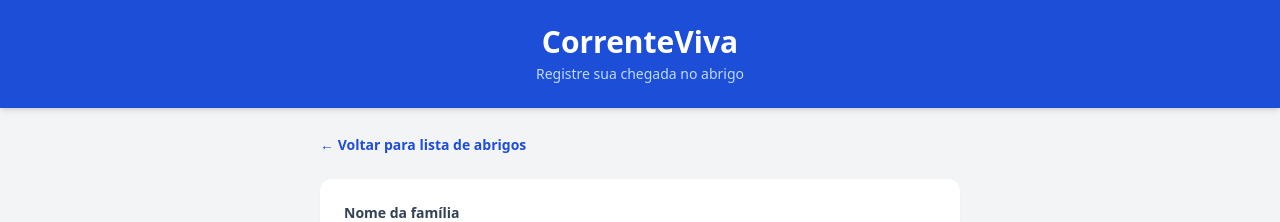
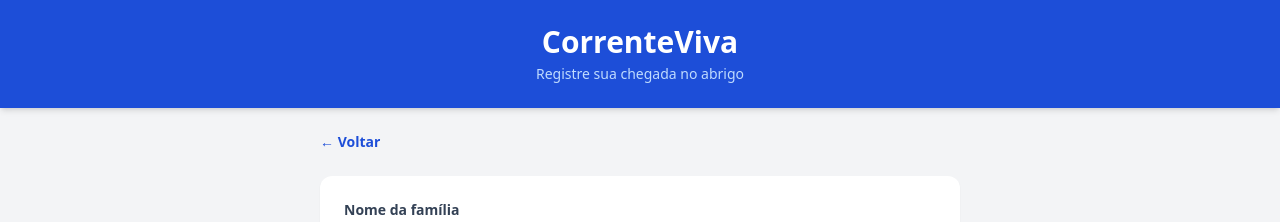
Before and after one commit to Luiz-de-Lima/corrente-viva, a React (Vite) app in the folder frontend/: page /checkin in a window 1280 px wide. Shown: the top 222 px of the page. Built offline with nearby package versions, Linux system fonts and the light colour scheme; no server answers.

Commit message:
feat: adiciona botao de voltar ao inicio apos cadastro de abrigo

```diff
--- a/frontend/src/pages/Checkin.jsx
+++ b/frontend/src/pages/Checkin.jsx
@@ -51,12 +51,14 @@ function Checkin() {
       </header>
 
       <main className="max-w-2xl mx-auto px-4 py-6">
+        <div className="flex justify-between items-center mb-6">
           <button
             onClick={() => navigate("/")}
-          className="text-blue-700 text-sm font-semibold mb-6 hover:underline"
+            className="text-blue-700 text-sm font-semibold hover:underline"
           >
-          ← Voltar para lista de abrigos
+            ← Voltar
           </button>
+        </div>
 
         <div className="bg-white rounded-xl shadow-sm p-6">
           <div className="mb-4">
@@ -108,8 +110,16 @@ function Checkin() {
           </div>
 
           {mensagem && (
+            <div>
               <div className="bg-green-100 text-green-700 px-4 py-3 rounded-lg text-sm font-semibold mb-4">
                 {mensagem}
+              </div>
+              <button
+                onClick={() => navigate("/")}
+                className="w-full bg-green-700 hover:bg-green-800 text-white font-semibold py-3 rounded-lg transition"
+              >
+                Voltar ao início
+              </button>
             </div>
           )}
 
--- a/frontend/src/pages/Painel.jsx
+++ b/frontend/src/pages/Painel.jsx
@@ -63,7 +63,7 @@ function Painel() {
 
       <main className="max-w-2xl mx-auto px-4 py-8">
         <Link
-          to="/"
+          to="/abrigos"
           className="inline-block text-blue-700 text-sm font-semibold mb-6 hover:underline"
         >
           ← Ver lista de abrigos
@@ -115,8 +115,16 @@ function Painel() {
           </div>
 
           {mensagem && (
-            <div className="bg-green-100 text-green-700 px-4 py-3 rounded-lg text-sm font-semibold mb-4">
-              {mensagem}
+            <div>
+              <div className="bg-green-100 text-green-700 px-4 py-3 rounded-lg text-sm font-semibold mb-4">
+                {mensagem}
+              </div>
+              <button
+                onClick={() => navigate("/")}
+                className="w-full bg-green-700 hover:bg-green-800 text-white font-semibold py-3 rounded-lg transition mb-3"
+              >
+                Voltar ao início
+              </button>
             </div>
           )}
 
```
Lines whose indentation alone changed are shown as unchanged.
